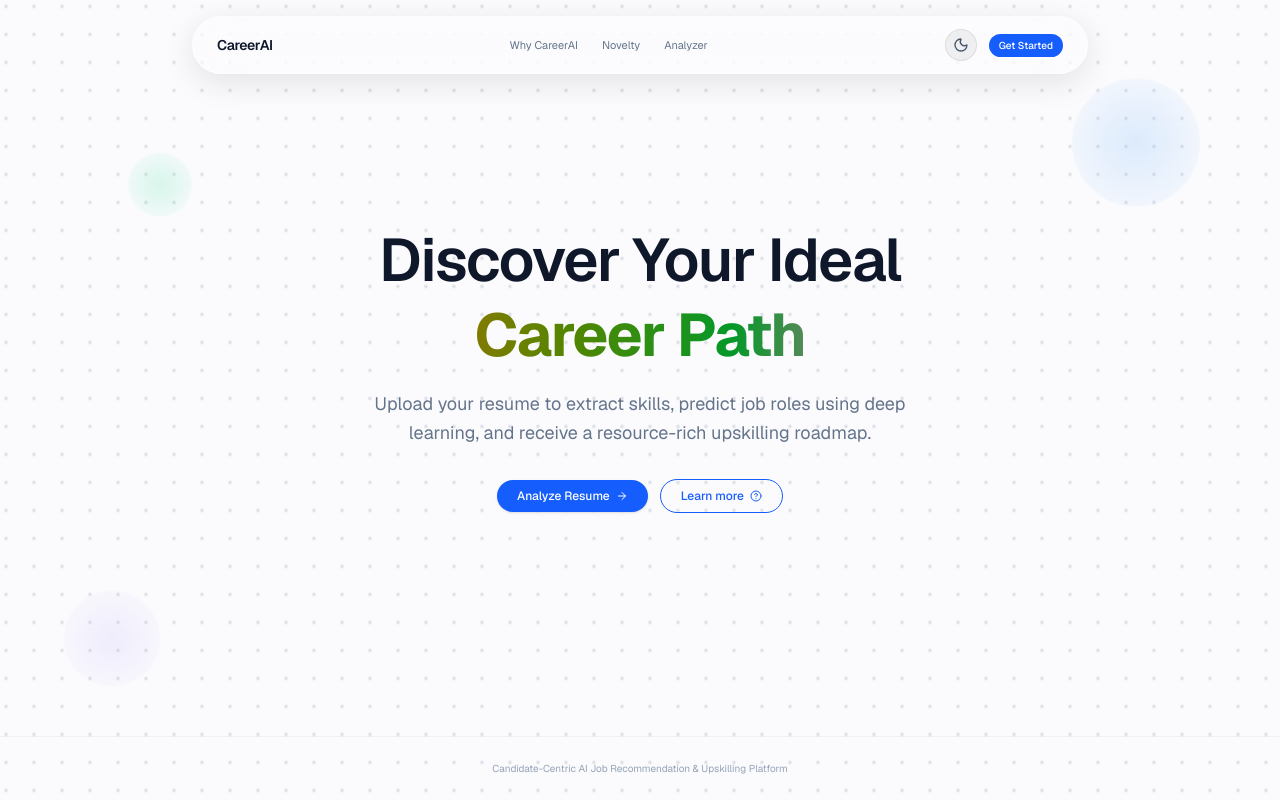
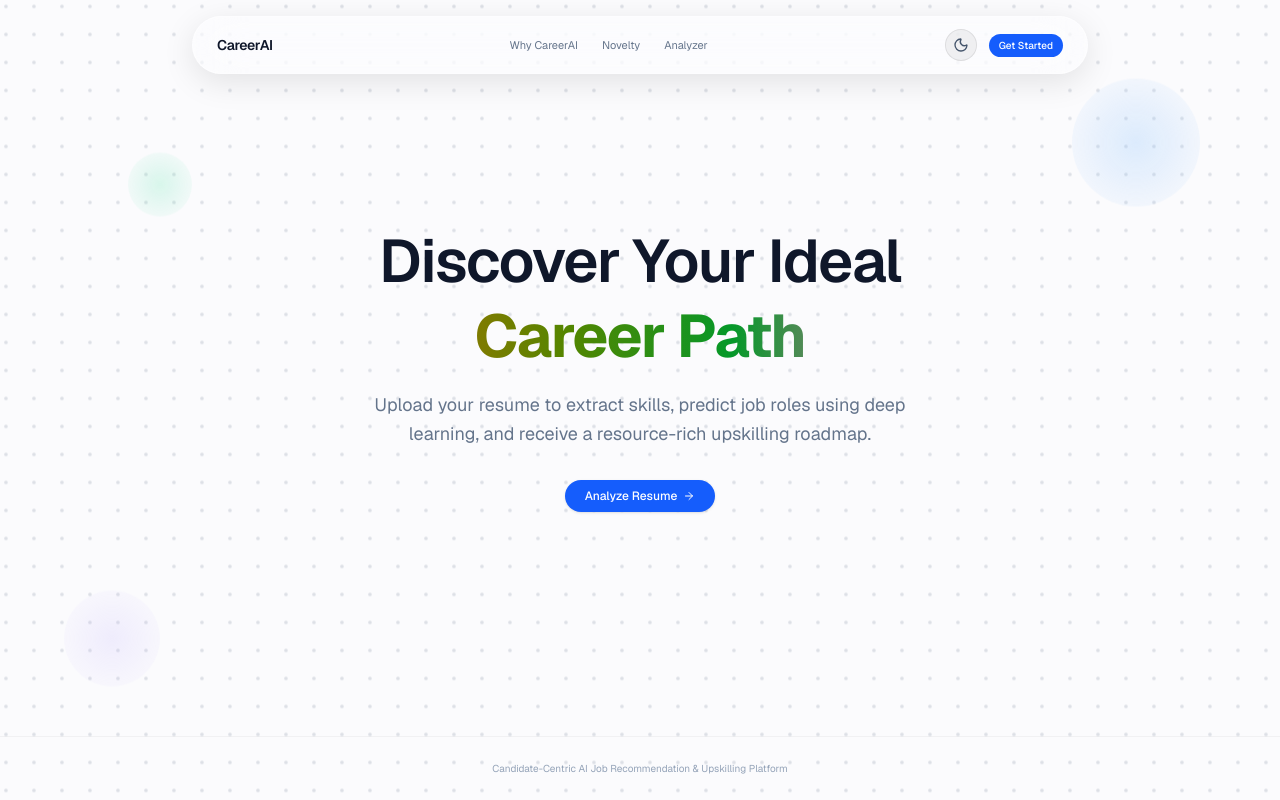
Before and after one commit to abishek-005/AI-JOB-RECOMMMENDATION-, a Next.js app in the folder frontend/: page / in a window 1280 px wide. Built offline with nearby package versions, Linux system fonts and the light colour scheme.

Commit message:
removed unwanted button

```diff
--- a/frontend/src/app/page.tsx
+++ b/frontend/src/app/page.tsx
@@ -145,13 +145,6 @@ export default function Home() {
             <span>Analyze Resume</span>
             <ArrowRight className="w-3 h-3 group-hover:translate-x-0.5 transition-transform" />
           </Link>
-          <Link
-            href="/why"
-            className="magnetic-btn px-5 py-2 rounded-full border border-blue-600 text-blue-600 hover:bg-blue-50 text-xs font-medium transition-all flex items-center gap-1.5 active:scale-95"
-          >
-            <span>Learn more</span>
-            <HelpCircle className="w-3 h-3" />
-          </Link>
         </div>
       </div>
 
```
